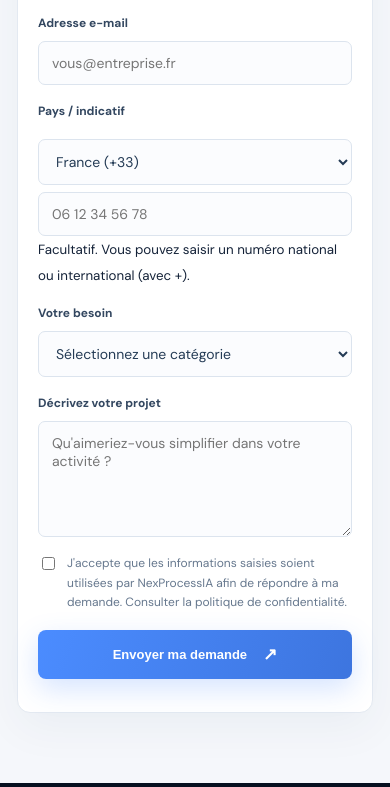
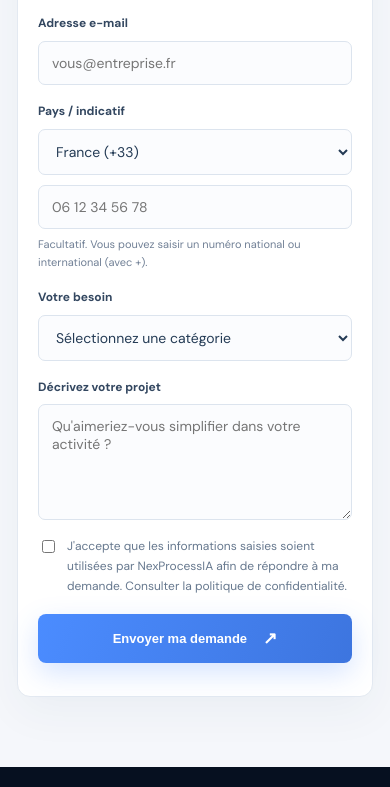
Before and after one commit to warngDan/nexprocessia_website, a plain HTML site: page contact.html in a window 390 px wide. Shown: the part 1357-2144 px from the top of the page. Drawn offline with Linux system fonts and the light colour scheme.

Commit message:
Style international phone selector

```diff
--- a/css/style.css
+++ b/css/style.css
@@ -86,3 +86,13 @@
 /* Champ honeypot du formulaire de contact : invisible pour les visiteurs */
 .form-honeypot{position:absolute!important;left:-10000px!important;width:1px!important;height:1px!important;overflow:hidden!important}
 .contact-form button:disabled{opacity:.65;cursor:wait}
+
+
+/* Sélecteur pays et indicatif téléphonique du formulaire */
+.phone-field{margin-bottom:17px}
+.phone-field>label{display:block;font-size:12px;font-weight:700;color:#334760;margin-bottom:7px}
+.phone-input-row{display:grid;grid-template-columns:minmax(150px,.8fr) minmax(0,1.2fr);gap:10px}
+.contact-form .phone-input-row select,.contact-form .phone-input-row input{margin-top:0;min-width:0}
+.field-help{display:block;margin-top:6px;color:#718096;font-size:11px;font-weight:400}
+.field-error{margin:4px 0 0;color:#b42318;font-size:11px}
+@media(max-width:520px){.phone-input-row{grid-template-columns:1fr}}
```
